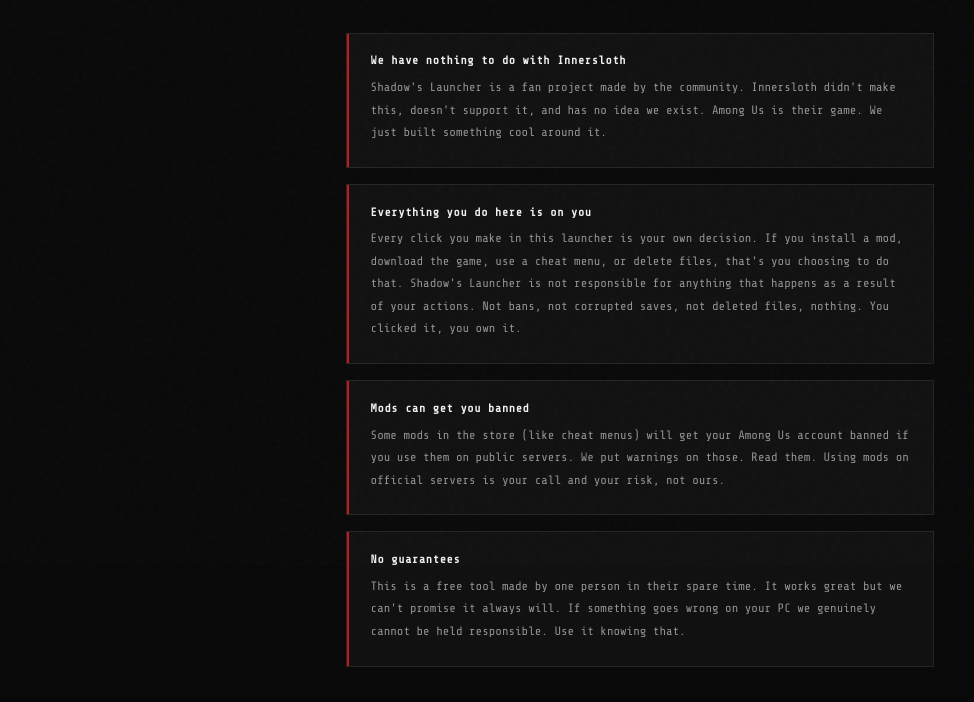
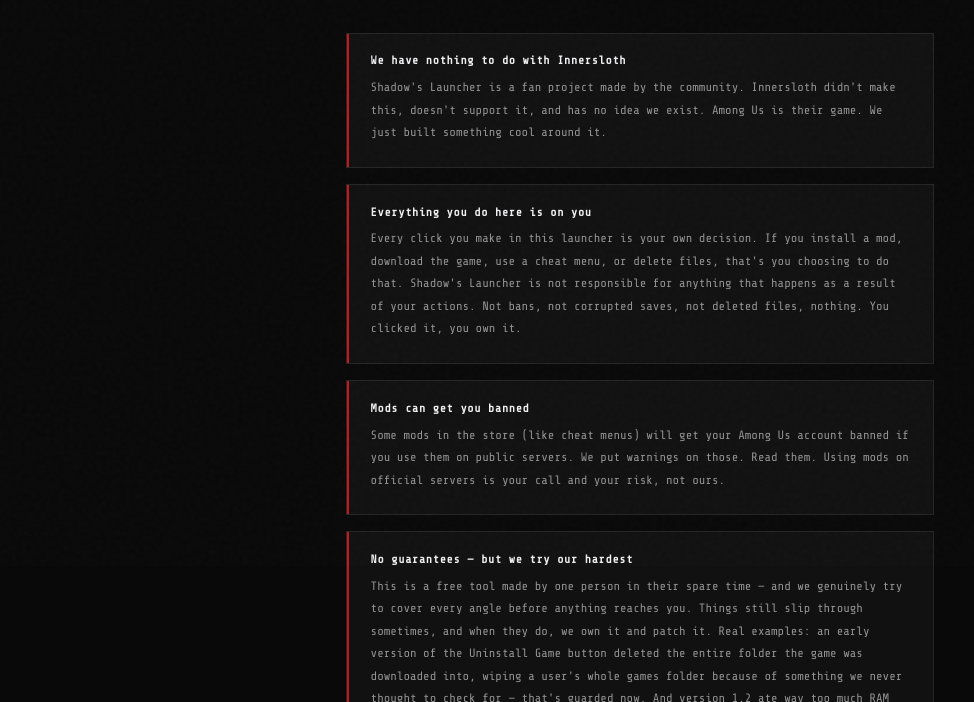
Before and after one commit to jogamerforgames2021/AmongUsLauncherWebsite, a plain HTML site: page terms.html in a window 1280 px wide. Shown: the part 234-936 px from the top of the page, without its empty margins (0-974 px from the left). Drawn offline with nearby package versions, Linux system fonts and the light colour scheme.

Commit message:
Update terms.html

```diff
--- a/terms.html
+++ b/terms.html
@@ -157,8 +157,8 @@
   </div>
 
   <div class="legal-section">
-    <div class="legal-section-title">No guarantees</div>
-    <p>This is a free tool made by one person in their spare time. It works great but we can't promise it always will. If something goes wrong on your PC we genuinely cannot be held responsible. Use it knowing that.</p>
+    <div class="legal-section-title">No guarantees &mdash; but we try our hardest</div>
+    <p>This is a free tool made by one person in their spare time &mdash; and we genuinely try to cover every angle before anything reaches you. Things still slip through sometimes, and when they do, we own it and patch it. Real examples: an early version of the Uninstall Game button deleted the entire folder the game was downloaded into, wiping a user's whole games folder because of something we never thought to check for &mdash; that's guarded now. And version 1.2 ate way too much RAM for a terminal Python app because of Discord RPC &mdash; gone in newer builds. We can't promise nothing will ever go wrong: it's a free tool, provided as-is, no warranty, and we can't be held legally responsible for what happens on your machine. But if something does go wrong, come find us on Discord and we'll always do our best to help.</p>
   </div>
 
   <div class="legal-links">
```
